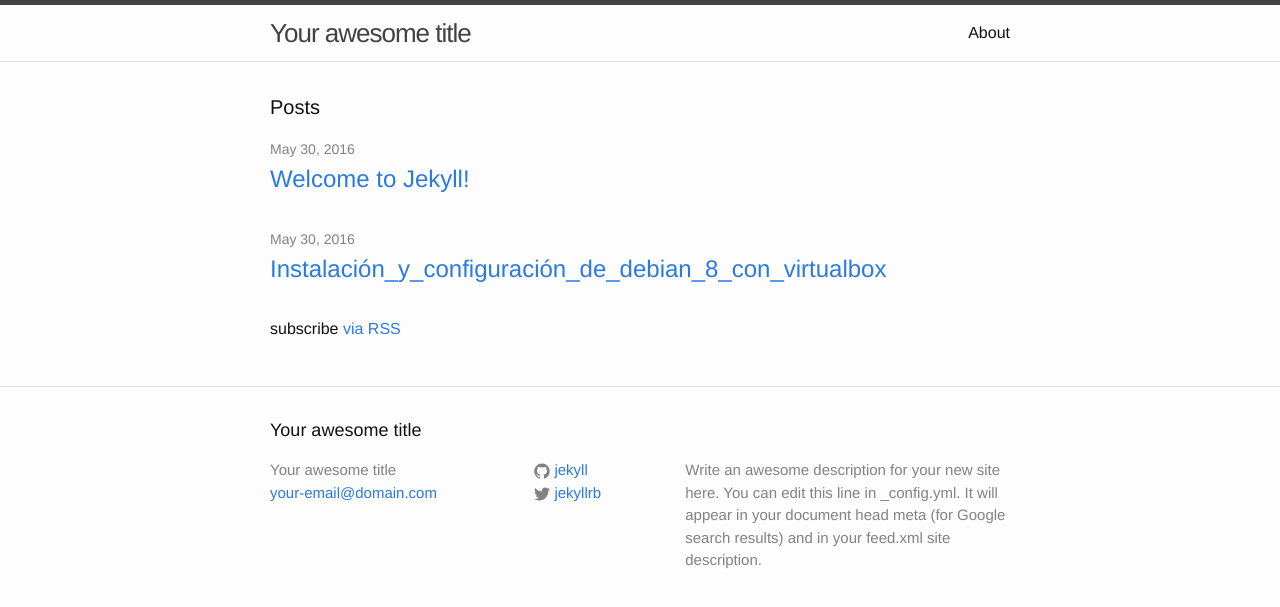
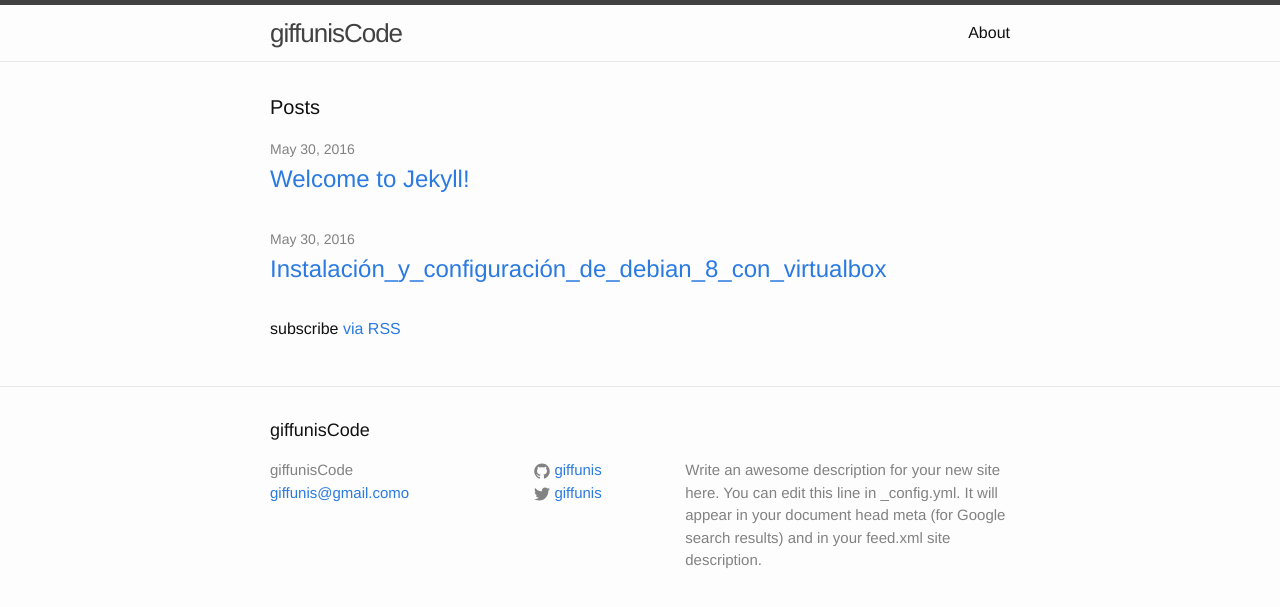
Before and after one commit to giffunis/giffunisCode, a Jekyll site: the page built from index.html, in a window 1280 px wide. Shown: the top 607 px of the page. Built offline with Jekyll 4.4.1, drawn with Linux system fonts in a browser that asks for light colours.

Commit message:
_config.yml updated

```diff
--- a/_config.yml
+++ b/_config.yml
@@ -6,16 +6,16 @@
 # 'jekyll serve'. If you change this file, please restart the server process.
 
 # Site settings
-title: Your awesome title
-email: your-email@domain.com
+title: giffunisCode
+email: giffunis@gmail.como
 description: > # this means to ignore newlines until "baseurl:"
   Write an awesome description for your new site here. You can edit this
   line in _config.yml. It will appear in your document head meta (for
   Google search results) and in your feed.xml site description.
-baseurl: "" # the subpath of your site, e.g. /blog
+baseurl: "/giffunisCode" # the subpath of your site, e.g. /blog
 url: "http://yourdomain.com" # the base hostname & protocol for your site
-twitter_username: jekyllrb
-github_username:  jekyll
+twitter_username: giffunis
+github_username:  giffunis
 
 # Build settings
 markdown: kramdown
```
